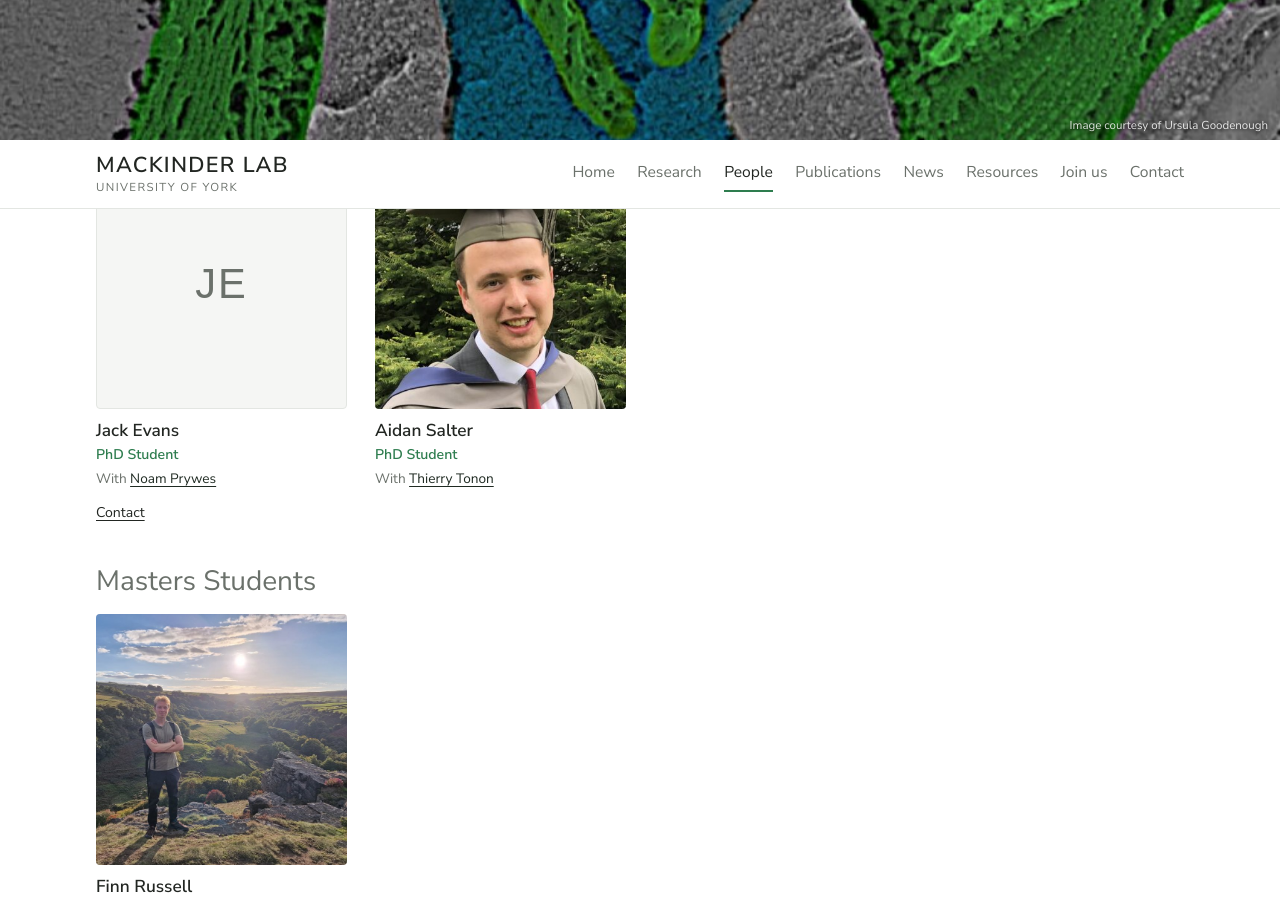
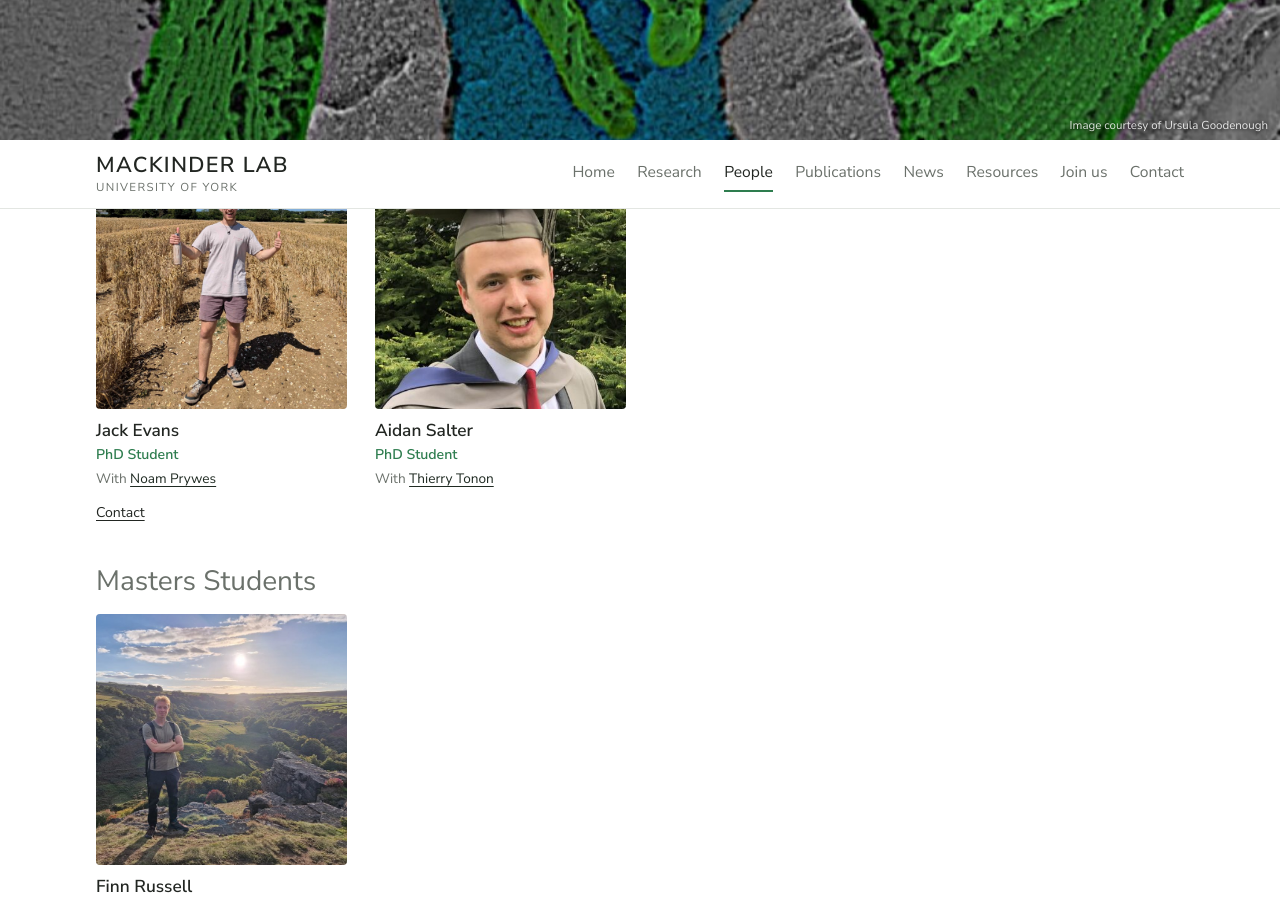
Before and after one commit to mackinderlab/mackinderlab.github.io, a Jekyll site: the page built from people.html, in a window 1280 px wide and 900 px high, scrolled down 2141 px. Built offline with Jekyll 4.4.1, drawn with Linux system fonts in a browser that asks for light colours.

Commit message:
Update _data/people/phd.yml (via Pages CMS)

```diff
--- a/_data/people/phd.yml
+++ b/_data/people/phd.yml
@@ -50,6 +50,7 @@
   cosupervisor_url: https://yorkyeast.wixsite.com/yorkyeast
 - name: Jack Evans
   role: PhD Student
+  photo: /assets/images/people/pxl20250718133147312mp-1.jpeg
   email: jack.evans@york.ac.uk
   cosupervisor: Noam Prywes
   cosupervisor_url: https://pryweslab.org/
```
